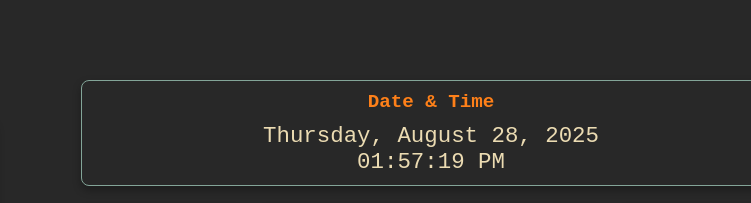
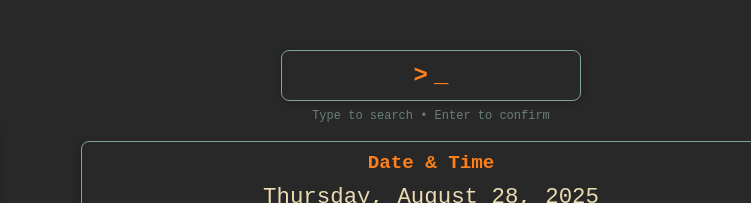
Before and after one commit to suntofie/suntofie.github.io, a plain HTML site: page index.html in a window 1280 px wide. Shown: the top 203 px of the page, 529-1280 px from the left. Drawn offline with Linux system fonts and the light colour scheme.

Commit message:
Update index.html

```diff
--- a/index.html
+++ b/index.html
@@ -22,7 +22,7 @@
         </div>
 
         <div class="right-container">
-            <!-- <div class="head">
+            <div class="head">
                 <div class="search-container">
                     <div class="search-input">
                         <span class="search-prefix" id="prompt-prefix"> > </span>
@@ -33,7 +33,7 @@
                         Type to search • Enter to confirm
                     </div>
                 </div>
-            </div> -->
+            </div>
             <div class="bookmarks" id="bookmarks-container">
                 <!-- Дата и время будет добавлено JavaScript -->
                 <!-- Bookmark categories will be loaded here by JavaScript -->
```
